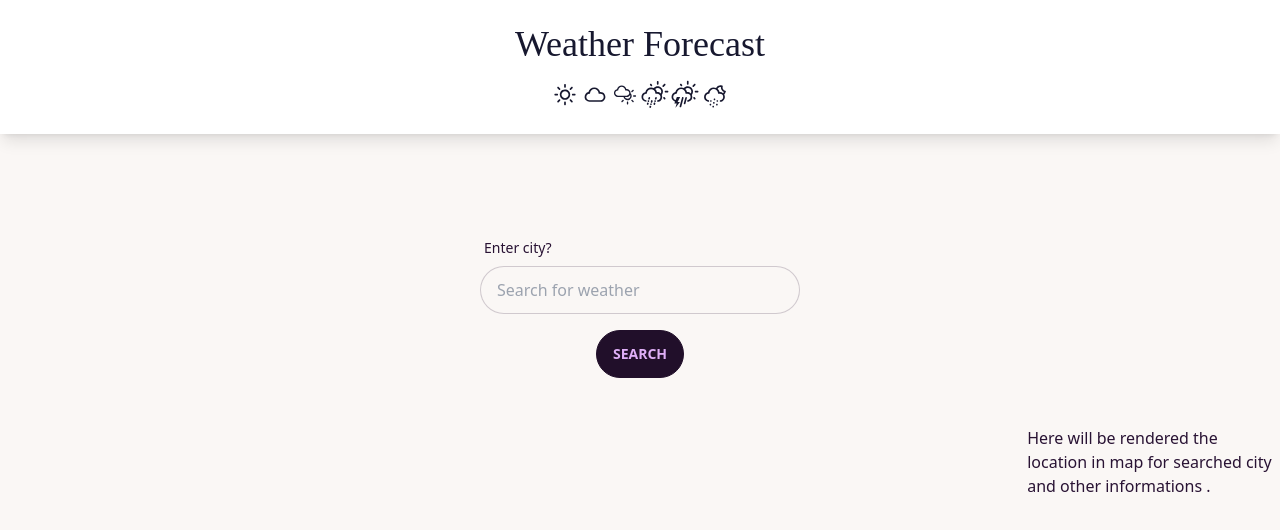
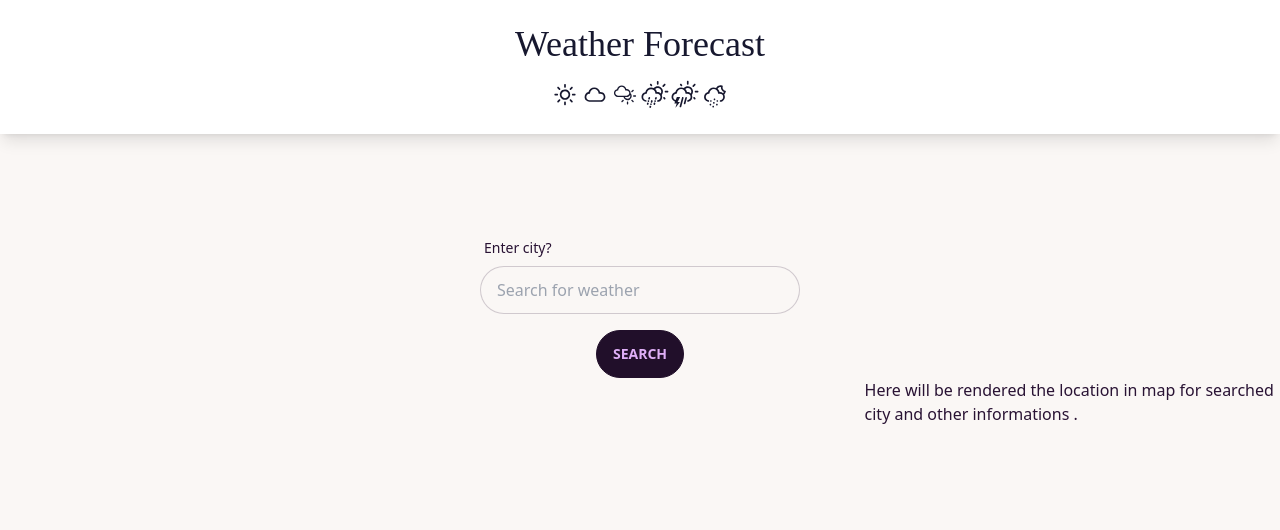
Before and after one commit to kushtrimhyseni/weather-api, a React (Create React App) app: page / in a window 1280 px wide. Shown: the top 530 px of the page. Built offline with nearby package versions, Linux system fonts and the light colour scheme.

Commit message:
Style fixes

```diff
--- a/src/App.js
+++ b/src/App.js
@@ -3,6 +3,7 @@ import { WeatherProvider } from "./components/context/WeatherApiContext";
 import WeatherCard from "./components/WeatherCard";
 import WeatherBanner from "./components/WeatherBanner";
 import { AlertProvider } from "./components/context/AlertContext";
+import CityInfo from "./components/CityInfo";
 
 function App() {
   return (
@@ -11,7 +12,10 @@ function App() {
       <WeatherProvider>
         <AlertProvider>
           <WeatherInputCity />
-          <WeatherCard />
+          <div className="container mx-auto flex flex-col lg:flex-row gap-4">
+            <WeatherCard />
+            <CityInfo />
+          </div>
         </AlertProvider>
       </WeatherProvider>
     </>
--- a/src/components/WeatherCard.jsx
+++ b/src/components/WeatherCard.jsx
@@ -1,5 +1,4 @@
 import React, { useContext } from "react";
-import CityInfo from "./CityInfo";
 import WeatherApiContext from "./context/WeatherApiContext";
 import Spinner from "./Spinner";
 
@@ -9,13 +8,13 @@ const WeatherCard = () => {
 
   if (!loading) {
     return (
-      <div className="container mx-auto flex flex-col lg:flex-row gap-4">
+      <>
         {error ? (
           <div className="flex justify-center items-center text-base-400 text-3xl font-md font-raleway mt-8">
             {error}
           </div>
         ) : (
-          <div className="container w-full flex flex-col justify-start items-center gap-4 mt-12 mb-12 p-6 md:p-0 order-last lg:order-first">
+          <div className="w-full flex flex-col justify-start items-center gap-4 mt-12 mb-12 p-6 md:p-0 order-last lg:order-first">
             {weather?.map((list) => {
               console.log(list);
               id++;
@@ -81,10 +80,7 @@ const WeatherCard = () => {
             })}
           </div>
         )}
-        <div className="flex w-full md:w-1/4 md:order-first mt-12 mb-12 p-6 lg:p-0">
-          <CityInfo />
-        </div>
-      </div>
+      </>
     );
   } else {
     return <Spinner />;
```
